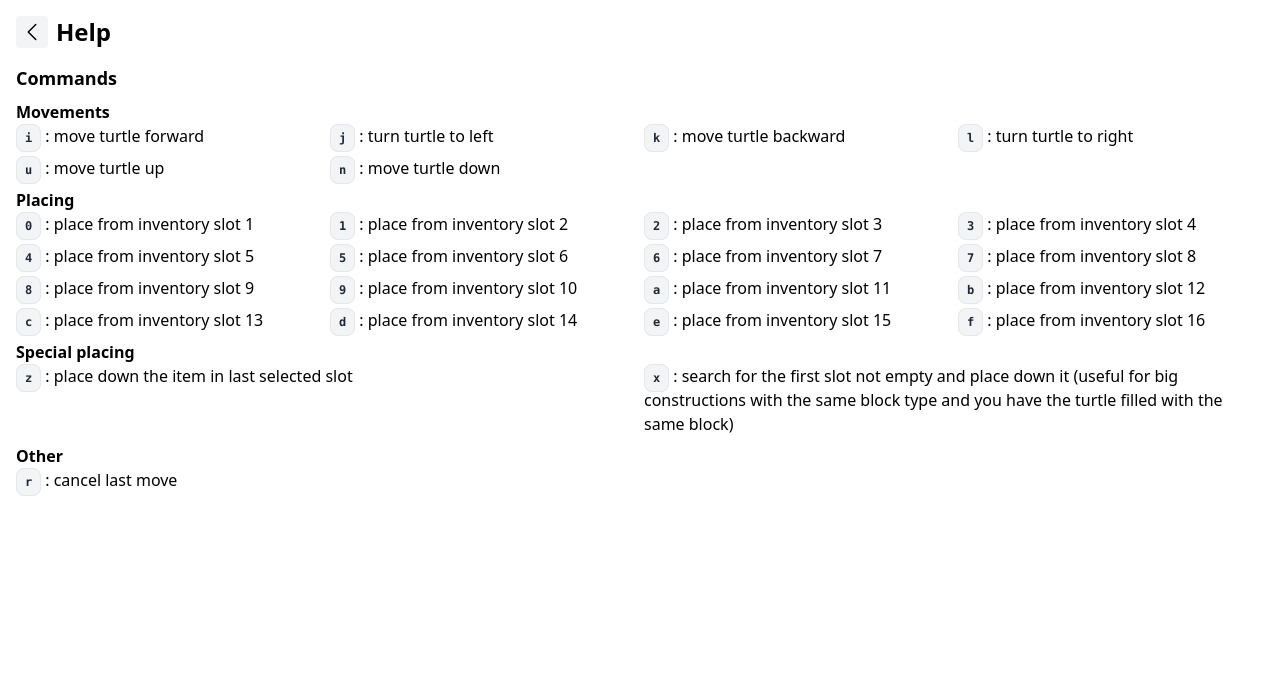
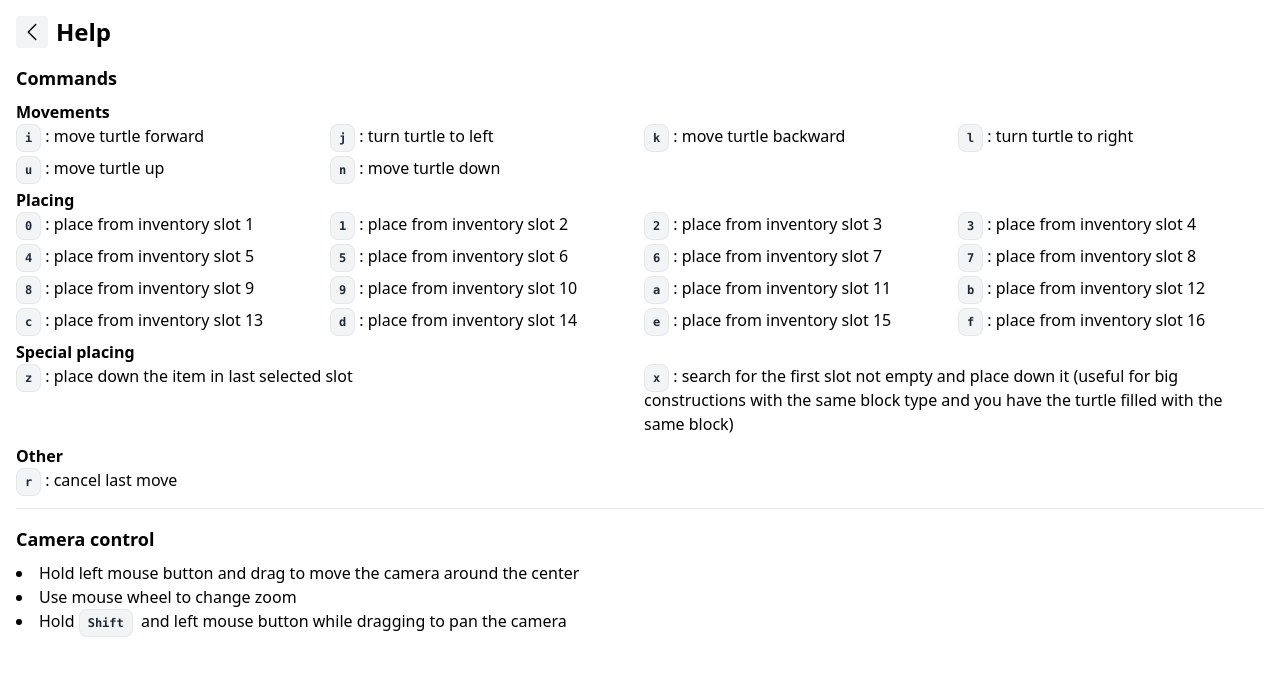
Before and after one commit to dsabre/turtle-builder, a Vue app: page /help in a window 1280 px wide. Shown: the top 676 px of the page. Built offline with nearby package versions, Linux system fonts and the light colour scheme.

Commit message:
feat: added camera commands to help page

```diff
--- a/src/views/HelpView.vue
+++ b/src/views/HelpView.vue
@@ -65,6 +65,18 @@
                 </ul>
             </div>
         </div>
+
+        <hr>
+
+        <div class="space-y-2">
+            <h2 class="font-bold text-lg">Camera control</h2>
+
+            <ul class="list-inside list-disc">
+                <li>Hold left mouse button and drag to move the camera around the center</li>
+                <li>Use mouse wheel to change zoom</li>
+                <li>Hold <kbd>Shift</kbd> and left mouse button while dragging to pan the camera</li>
+            </ul>
+        </div>
     </div>
 </template>
 
```
